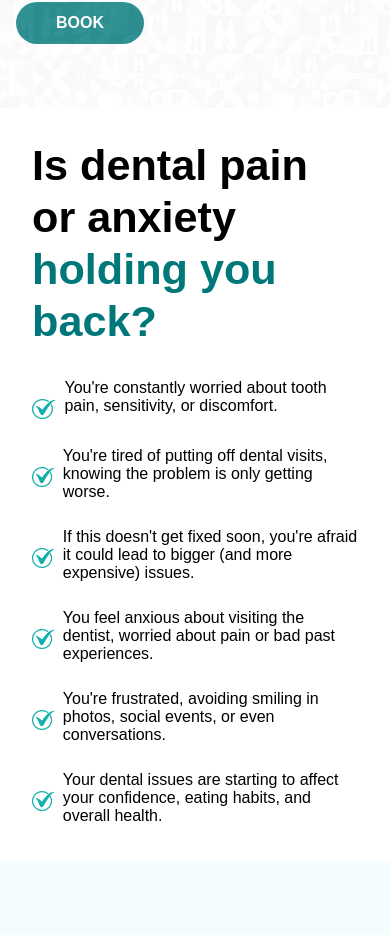
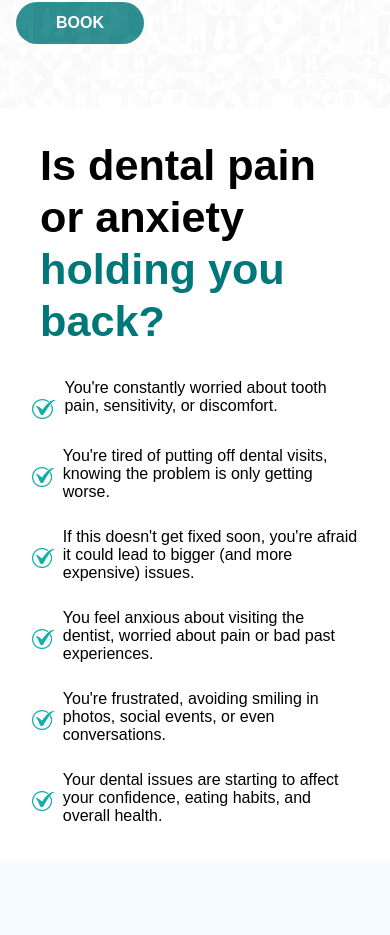
Before and after one commit to arsema16/dr-senait-frontend, a React (Create React App) app in the folder frontend/: page / in a window 390 px wide. Shown: the part 6036-6971 px from the top of the page. Built offline with nearby package versions, Linux system fonts and the light colour scheme; no server answers; a web font is replaced by a local one.

Commit message:
Update Consultation.css

```diff
--- a/frontend/src/styles/components/Consultation.css
+++ b/frontend/src/styles/components/Consultation.css
@@ -119,7 +119,7 @@ margin-left: 17rem;
       justify-content: left;
     text-align: left;
     font-size: 1.8rem;
-    margin-left: 0rem;
+    margin-left: 0.5rem;
 
   }
 }
```
